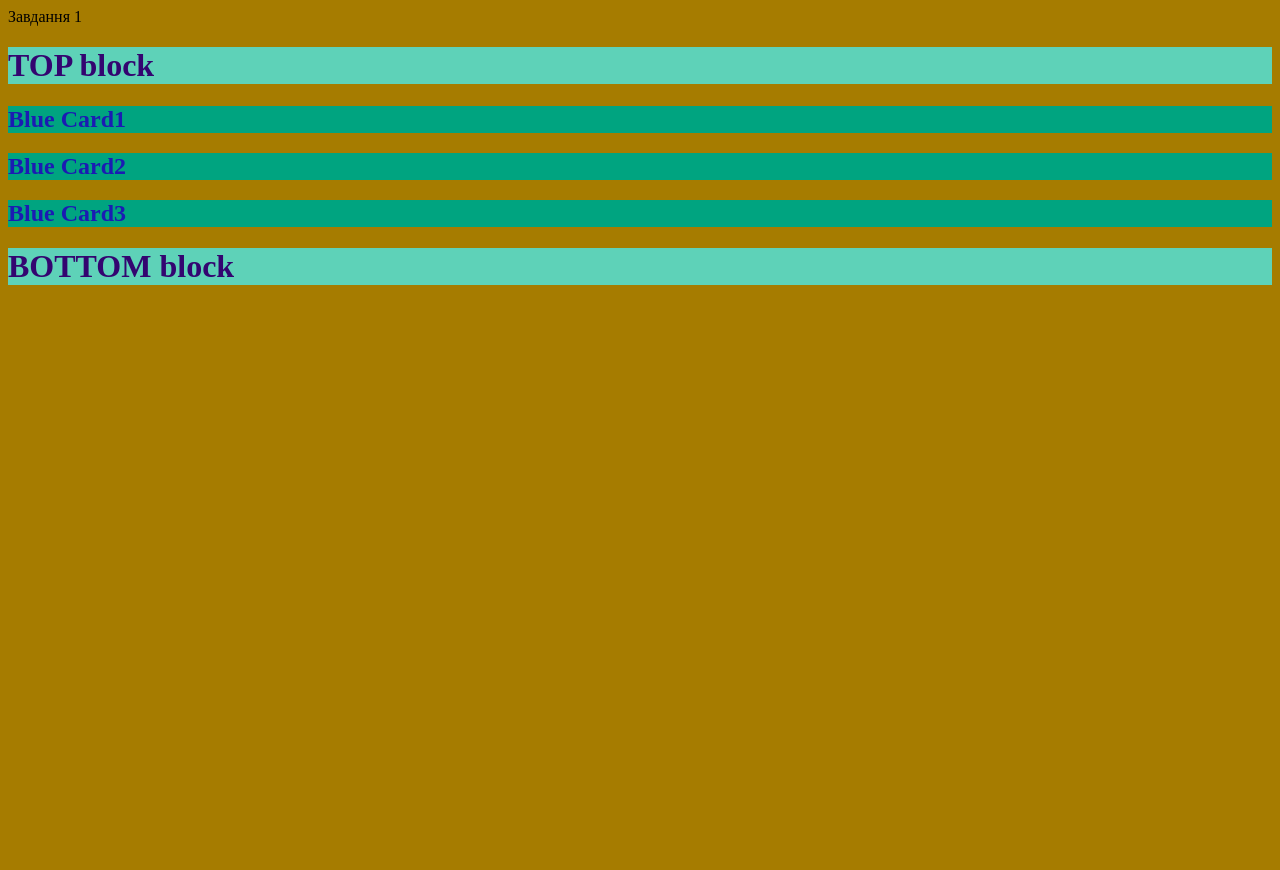
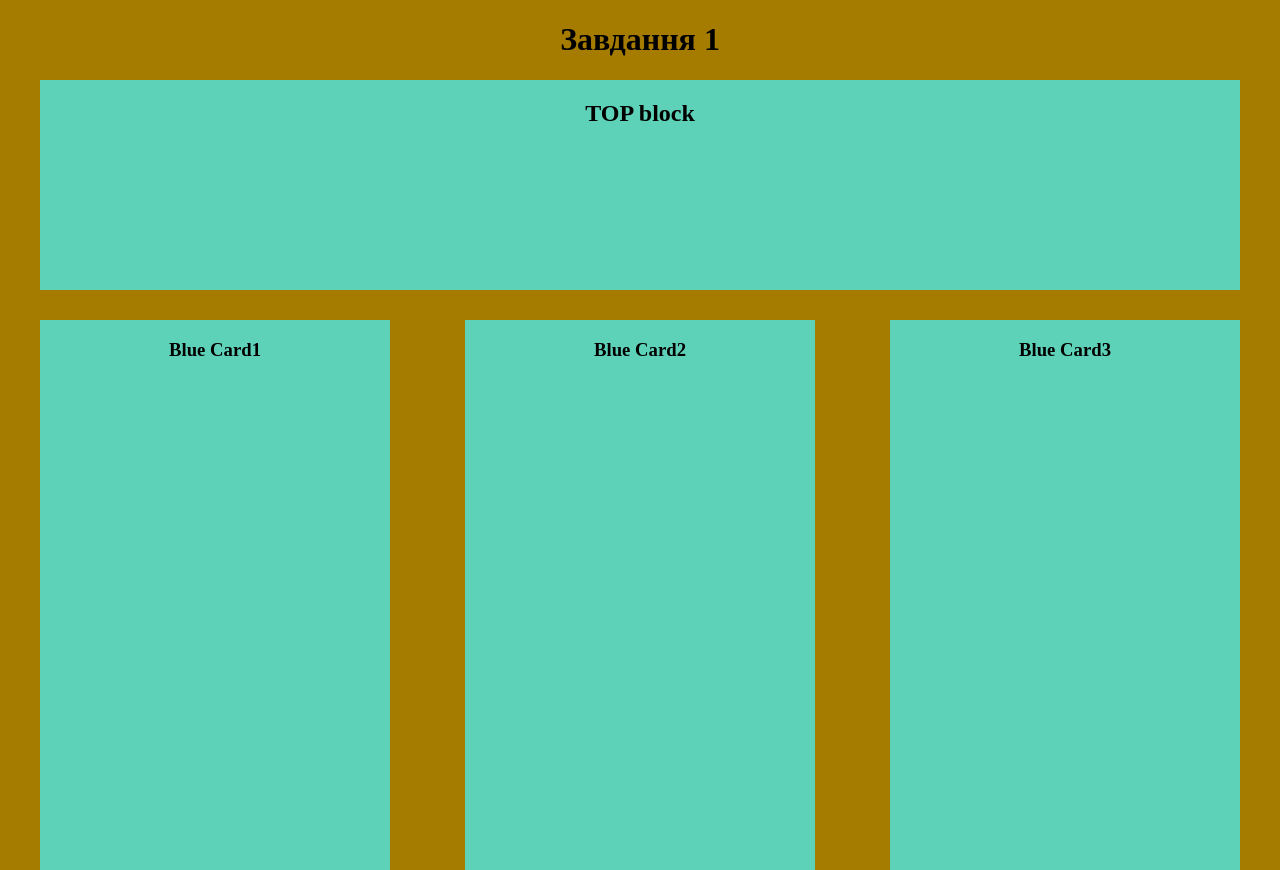
Before and after one commit to Abscentee13/HTML_CSS, a website: page HomeWork02_HTML_Div_ Sviehaper/bluecard/index.html in a window 1280 px wide. Shown: the top 870 px of the page. Before the commit the page ends 800 px from the top, so only its background shows below. Drawn offline with Linux system fonts and the light colour scheme; files that its build step writes are made by us from their sources.

Commit message:
Homework2 end

```diff
--- a/HomeWork02_HTML_Div_ Sviehaper/bluecard/index.html
+++ b/HomeWork02_HTML_Div_ Sviehaper/bluecard/index.html
@@ -6,33 +6,32 @@
           content="width=device-width, user-scalable=no, initial-scale=1.0, maximum-scale=1.0, minimum-scale=1.0">
     <meta http-equiv="X-UA-Compatible" content="ie=edge">
     <title>Blue Blocks</title>
-    <link rel="stylesheet" href="styles/main.css">
+    <link rel="stylesheet" href="styles/card.css">
 
 </head>
 <body id="page">
-Завдання 1
+<h1>Завдання 1</h1>
 <div class="main-block">
 
     <div class="top-block">
-        <h1> TOP block</h1>
+        <h2> TOP block</h2>
     </div>
     <div class="middle-block">
 
         <div class="card">
-            <h2> Blue Card1 </h2>
+            <h3> Blue Card1 </h3>
         </div>
         <div class="card">
-            <h2> Blue Card2 </h2>
+            <h3> Blue Card2 </h3>
         </div>
         <div class="card">
-            <h2> Blue Card3 </h2>
+            <h3> Blue Card3 </h3>
         </div>
 
     </div>
     <div class="bottom-block">
-        <h1> BOTTOM block</h1>
+        <h2> BOTTOM block</h2>
     </div>
-
 
 </div>
 </body>
--- a/HomeWork02_HTML_Div_ Sviehaper/bluecard/styles/card.css
+++ b/HomeWork02_HTML_Div_ Sviehaper/bluecard/styles/card.css
@@ -5,10 +5,12 @@
     text-align: center;
     margin: auto;
 }
+
 .top-block, .middle-block, .bottom-block
 {
     width: 1200px;
 }
+
 .main-block
 {
     display: flex;
@@ -18,6 +20,7 @@
 
 .top-block
 {
+    height: 210px;
     display: flex;
     justify-content: center;
     background: #5ED2B8;
@@ -29,6 +32,7 @@
 }
 .bottom-block
 {
+    height: 300px;
     display: flex;
     justify-content: center;
     background: #5ED2B8;
```
